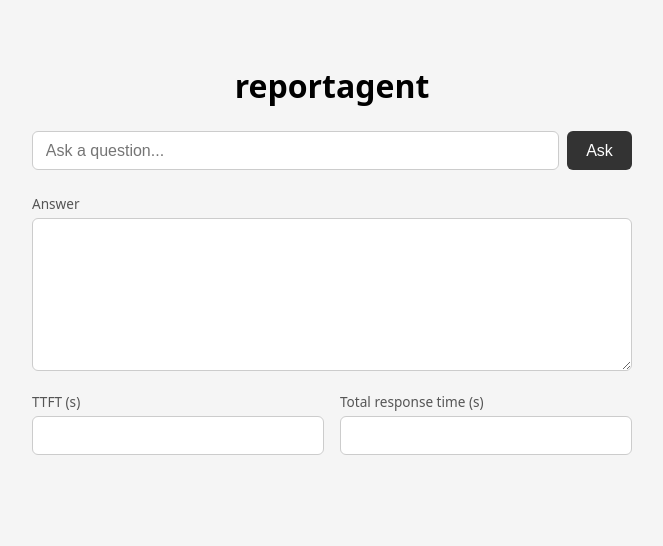
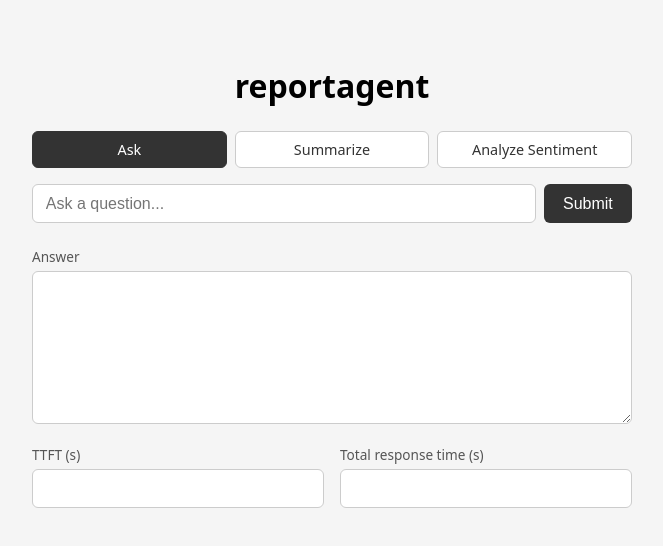
Before and after one commit to jselis/reportagent, a React (Vite) app in the folder frontend/: page / in a window 1280 px wide. Shown: the top 546 px of the page, without its empty margins (308-971 px from the left). Built offline with nearby package versions, Linux system fonts and the light colour scheme.

Commit message:
Wire frontend to summarize and analyze-sentiment endpoints with a mode selector

```diff
--- a/frontend/src/App.jsx
+++ b/frontend/src/App.jsx
@@ -1,27 +1,71 @@
 import { useState } from "react";
 
+const MODES = {
+  ask: {
+    label: "Ask",
+    url: "/api/ask",
+    field: "question",
+    placeholder: "Ask a question...",
+    resultLabel: "Answer",
+  },
+  summarize: {
+    label: "Summarize",
+    url: "/api/summarize",
+    field: "text",
+    placeholder: "Enter text to summarize...",
+    resultLabel: "Summary",
+  },
+  sentiment: {
+    label: "Analyze Sentiment",
+    url: "/api/analyze-sentiment",
+    field: "text",
+    placeholder: "Enter text to analyze...",
+    resultLabel: "Sentiment",
+  },
+};
+
+function formatResult(mode, data) {
+  if (mode === "ask") return data.answer.text;
+  if (mode === "summarize") return data.summary.text;
+  if (mode === "sentiment") {
+    return `${data.sentiment.label} (confidence: ${data.sentiment.confidence.toFixed(2)})`;
+  }
+  return "";
+}
+
 function App() {
-  const [question, setQuestion] = useState("");
+  const [mode, setMode] = useState("ask");
+  const [inputText, setInputText] = useState("");
   const [loading, setLoading] = useState(false);
-  const [answer, setAnswer] = useState("");
+  const [result, setResult] = useState("");
   const [ttft, setTtft] = useState(null);
   const [responseTime, setResponseTime] = useState(null);
   const [error, setError] = useState(null);
 
-  const handleAsk = async () => {
-    if (!question.trim() || loading) return;
+  const handleModeChange = (newMode) => {
+    setMode(newMode);
+    setResult("");
+    setTtft(null);
+    setResponseTime(null);
+    setError(null);
+  };
+
+  const handleSubmit = async () => {
+    if (!inputText.trim() || loading) return;
+
+    const { url, field } = MODES[mode];
 
     setLoading(true);
     setError(null);
-    setAnswer("");
+    setResult("");
     setTtft(null);
     setResponseTime(null);
 
     try {
-      const res = await fetch("/api/ask", {
+      const res = await fetch(url, {
         method: "POST",
         headers: { "Content-Type": "application/json" },
-        body: JSON.stringify({ question }),
+        body: JSON.stringify({ [field]: inputText }),
       });
 
       const data = await res.json();
@@ -31,7 +75,7 @@ function App() {
         return;
       }
 
-      setAnswer(data.answer.text);
+      setResult(formatResult(mode, data));
       setTtft(data.ttft_seconds);
       setResponseTime(data.response_time_seconds);
     } catch (err) {
@@ -44,24 +88,43 @@ function App() {
   return (
     <div className="app">
       <h1>reportagent</h1>
+
+      <div className="mode-selector">
+        {Object.entries(MODES).map(([value, { label }]) => (
+          <label
+            key={value}
+            className={`mode-option ${mode === value ? "active" : ""}`}
+          >
+            <input
+              type="radio"
+              name="mode"
+              value={value}
+              checked={mode === value}
+              onChange={() => handleModeChange(value)}
+            />
+            {label}
+          </label>
+        ))}
+      </div>
+
       <div className="ask-bar">
         <input
           type="text"
-          placeholder="Ask a question..."
-          value={question}
-          onChange={(e) => setQuestion(e.target.value)}
-          onKeyDown={(e) => e.key === "Enter" && handleAsk()}
+          placeholder={MODES[mode].placeholder}
+          value={inputText}
+          onChange={(e) => setInputText(e.target.value)}
+          onKeyDown={(e) => e.key === "Enter" && handleSubmit()}
         />
-        <button type="button" onClick={handleAsk} disabled={loading}>
-          {loading ? "Waiting for the assistant..." : "Ask"}
+        <button type="button" onClick={handleSubmit} disabled={loading}>
+          {loading ? "Waiting for the assistant..." : "Submit"}
         </button>
       </div>
 
       {error && <div className="error-box">{error}</div>}
 
       <div className="result">
-        <label htmlFor="answer-box">Answer</label>
-        <textarea id="answer-box" readOnly rows={6} value={answer} />
+        <label htmlFor="result-box">{MODES[mode].resultLabel}</label>
+        <textarea id="result-box" readOnly rows={6} value={result} />
 
         <div className="metrics">
           <div className="metric-box">
--- a/frontend/src/index.css
+++ b/frontend/src/index.css
@@ -11,10 +11,42 @@ body {
   text-align: center;
 }
 
+.mode-selector {
+  display: flex;
+  gap: 0.5rem;
+  margin-top: 1.5rem;
+}
+
+.mode-option {
+  position: relative;
+  flex: 1;
+  padding: 0.5rem 1rem;
+  font-size: 0.9rem;
+  border: 1px solid #ccc;
+  border-radius: 6px;
+  background: white;
+  color: #333;
+  cursor: pointer;
+  user-select: none;
+}
+
+.mode-option input {
+  position: absolute;
+  opacity: 0;
+  width: 0;
+  height: 0;
+}
+
+.mode-option.active {
+  background: #333;
+  color: white;
+  border-color: #333;
+}
+
 .ask-bar {
   display: flex;
   gap: 0.5rem;
-  margin-top: 1.5rem;
+  margin-top: 1rem;
 }
 
 .ask-bar input {
```
